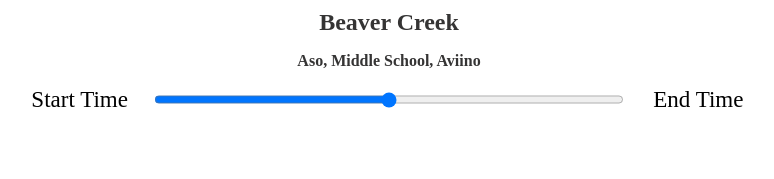
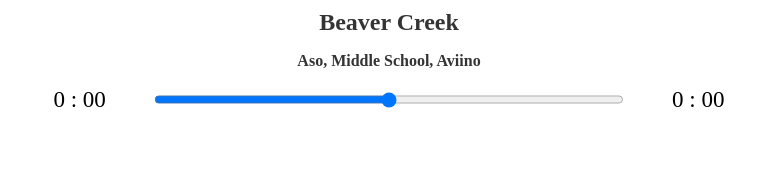
Before and after one commit to MassDo/react-music-player, a React (Create React App) app: page / in a window 1280 px wide. Shown: the part 423-602 px from the top of the page, without its empty margins (251-1025 px from the left). Built offline with nearby package versions, Linux system fonts and the light colour scheme.

Commit message:
Add song duration state update

```diff
--- a/src/components/Player.jsx
+++ b/src/components/Player.jsx
@@ -1,4 +1,4 @@
-import { useRef } from "react";
+import { useRef, useState } from "react";
 import { FontAwesomeIcon } from "@fortawesome/react-fontawesome";
 import {
   faPlay,
@@ -9,18 +9,39 @@ import {
 const Player = ({ currentSong, isPLaying, setIsPLaying }) => {
   // Ref
   const audioRef = useRef(null);
-  //Event Handler
+
+  // Event Handler
   const playSongHandler = () => {
+    // toogle the play/pause button
     isPLaying ? audioRef.current.pause() : audioRef.current.play();
     setIsPLaying(!isPLaying);
   };
+  const timeUpdateHandler = (e) => {
+    // Update song state from audio html properties
+    setSongInfo({
+      currentTime: e.target.currentTime,
+      duration: e.target.duration,
+    });
+  };
+  const getTime = (time) => {
+    // Format time from sec to min : sec
+    let minutes = Math.floor(time / 60);
+    let seconds = ("0" + ~~(time % 60)).slice(-2); // ~~ for Math.floor
+    return minutes + " : " + seconds;
+  };
+
+  // State
+  const [songInfo, setSongInfo] = useState({
+    currentTime: null,
+    duration: null,
+  });
 
   return (
     <div className="player">
       <div className="time-control">
-        <p>Start Time</p>
+        <p>{getTime(songInfo.currentTime)}</p>
         <input type="range" />
-        <p>End Time</p>
+        <p>{getTime(songInfo.duration)}</p>
       </div>
       <div className="play-control">
         <FontAwesomeIcon
@@ -29,14 +50,19 @@ const Player = ({ currentSong, isPLaying, setIsPLaying }) => {
           icon={faAngleLeft}
         />
         <FontAwesomeIcon
-          onClick={() => playSongHandler()}
+          onClick={playSongHandler}
           className="play"
           size="2x"
           icon={faPlay}
         />
         <FontAwesomeIcon className="skip-back" size="2x" icon={faAngleRight} />
       </div>
-      <audio ref={audioRef} src={currentSong.audio}></audio>
+      <audio
+        onTimeUpdate={timeUpdateHandler}
+        onLoadedMetadata={timeUpdateHandler}
+        ref={audioRef}
+        src={currentSong.audio}
+      ></audio>
     </div>
   );
 };
```
